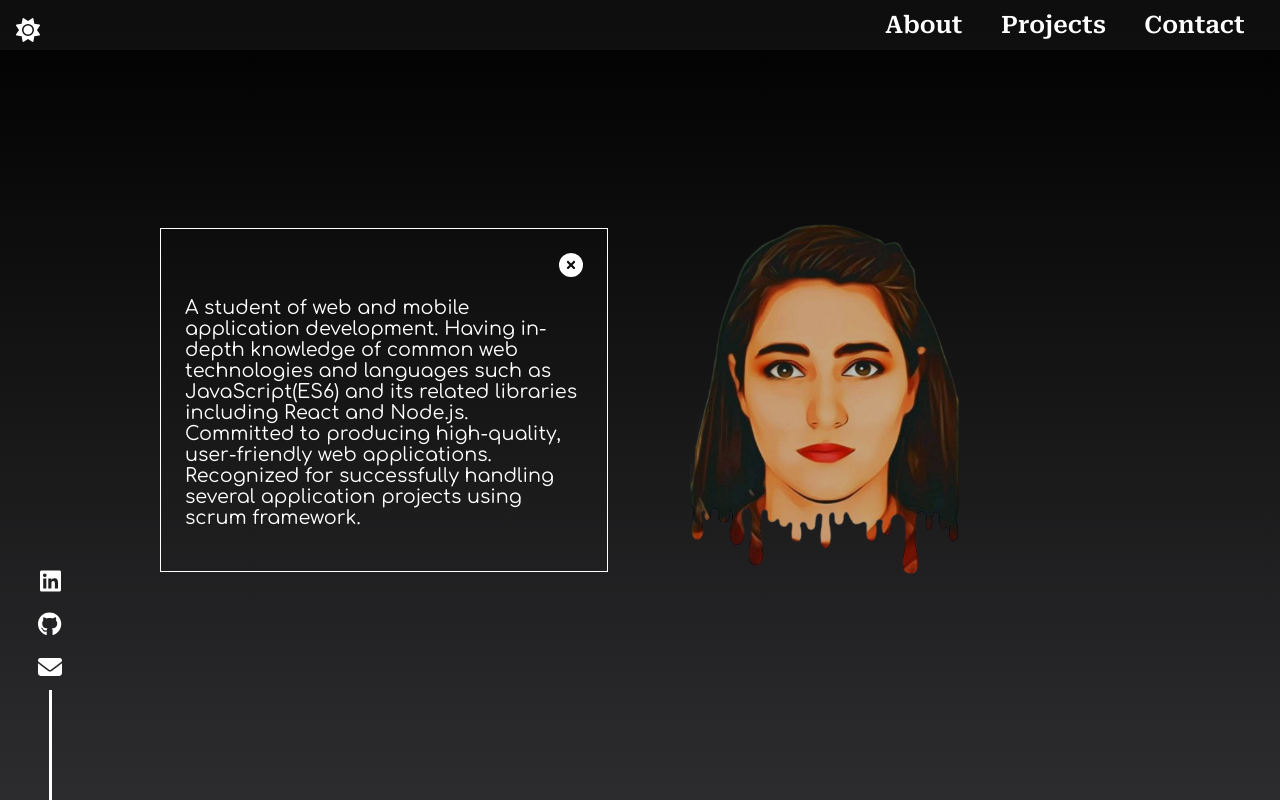
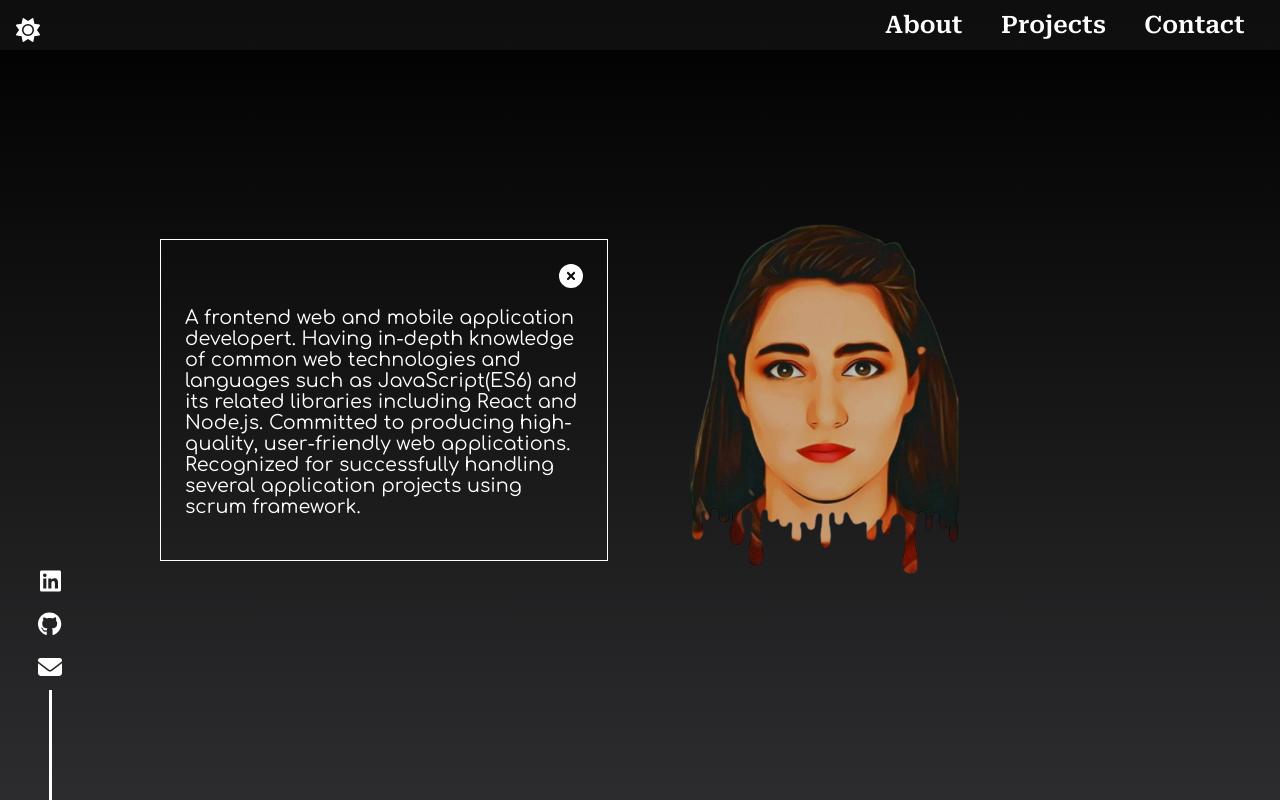
Before and after one commit to rojintag/portfolio, a React (Create React App) app: page / in a window 1280 px wide. Both pictures are taken after a click on the element "About Me". Built offline with nearby package versions, Linux system fonts and the light colour scheme.

Commit message:
change resume

```diff
--- a/src/components/Name.js
+++ b/src/components/Name.js
@@ -23,7 +23,7 @@ function Name() {
           <div className="x-icon">
             <FontAwesomeIcon icon={faCircleXmark} onClick={onClick} />
           </div>
-          <p className="content">A student of web and mobile application development. Having in-depth knowledge of common web technologies and languages such as JavaScript(ES6) and its related libraries including React and Node.js. Committed to producing high-quality, user-friendly web applications. Recognized for successfully handling several application projects using scrum framework.</p>
+          <p className="content">A frontend web and mobile application developert. Having in-depth knowledge of common web technologies and languages such as JavaScript(ES6) and its related libraries including React and Node.js. Committed to producing high-quality, user-friendly web applications. Recognized for successfully handling several application projects using scrum framework.</p>
         </div>
       </div>
       <div className="image-container">
```
Also changed, not shown: 2 other files (tests, documents, lock files or other folders).
